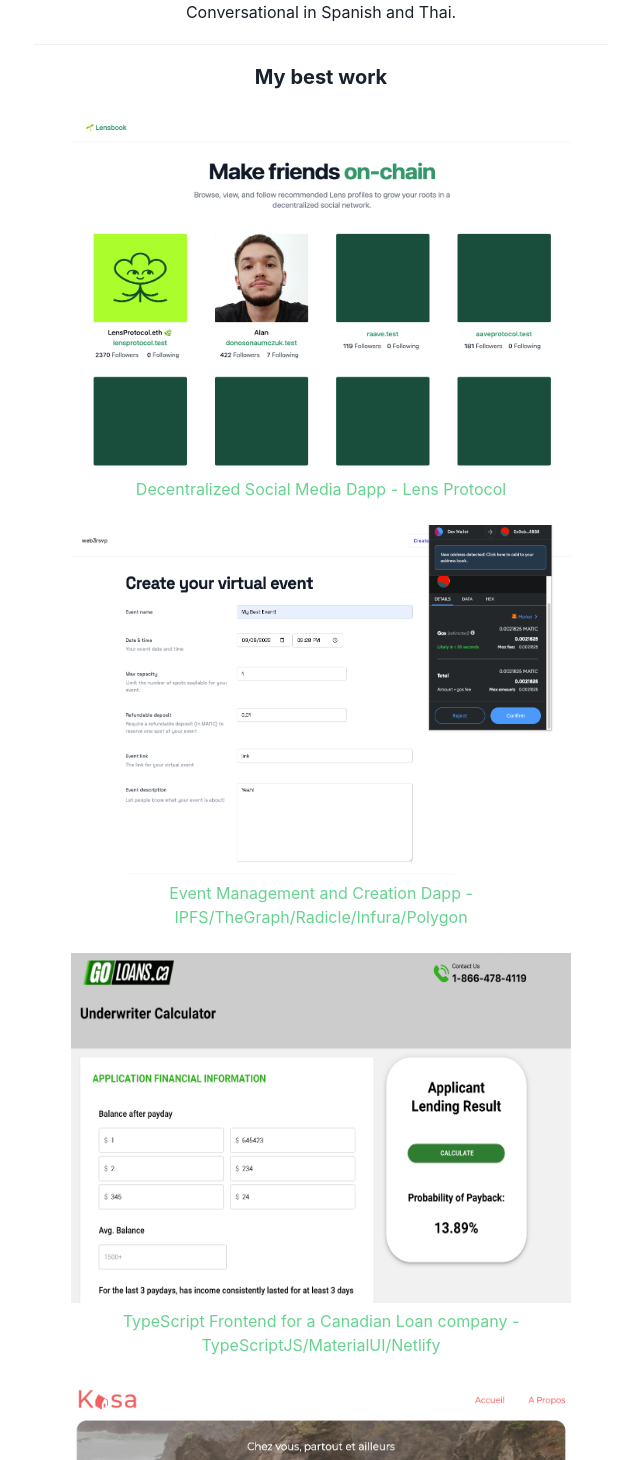
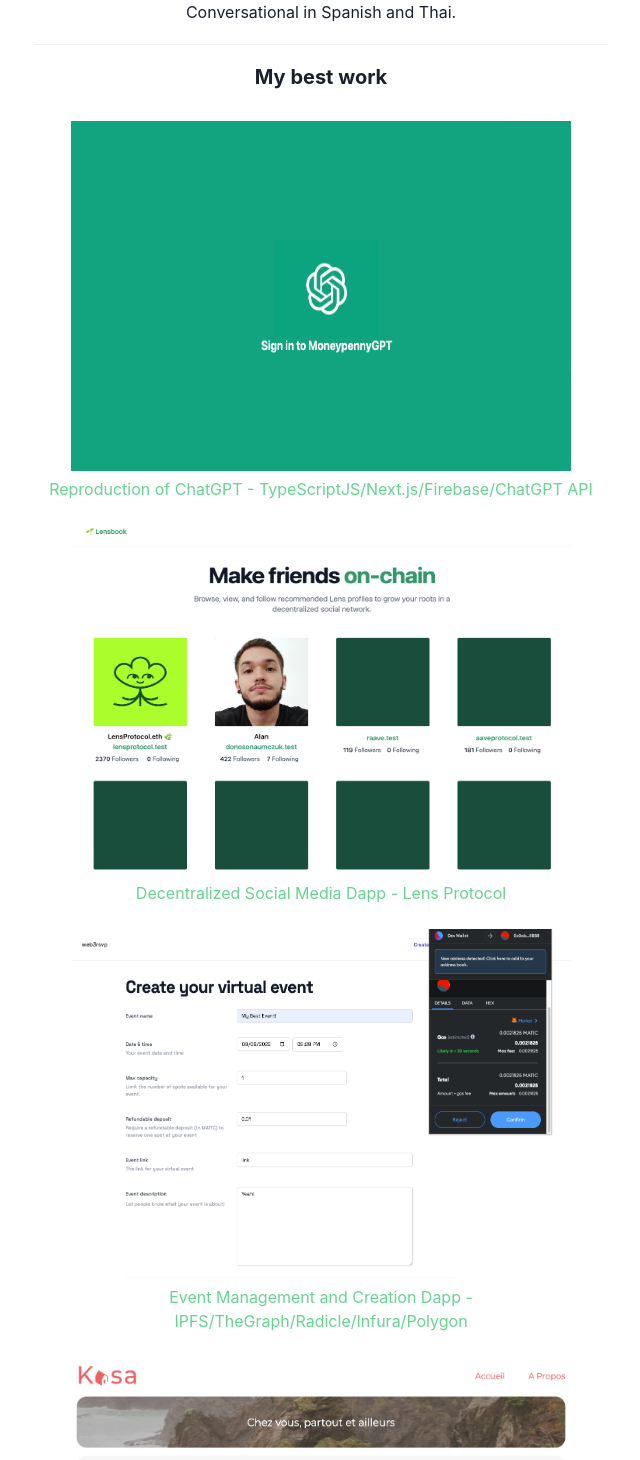
Before and after one commit to ToDestiny/anthonycolas.com, a Next.js app: page / in a window 1280 px wide. Shown: the part 550-2010 px from the top of the page, without its empty margins (319-959 px from the left). Built offline with nearby package versions, Linux system fonts and the light colour scheme; no server answers; what wagmi would draw is missing.

Commit message:
Work updated - ChatGPT clone OK

```diff
--- a/pages/index.tsx
+++ b/pages/index.tsx
@@ -32,7 +32,7 @@
 import lensWork from '../public/work/lens-screen.png';
 import w3wnWork from '../public/work/event-screen.png';
 import kasaWork from '../public/work/kasa-screen.png';
-import CALoanWork from '../public/work/caloan-screen.png';
+import moneyWork from '../public/work/moneygpt-screen.png';
 
 const importAll = (r: any) => r.keys().map(r);
 
@@ -196,6 +196,27 @@
             </Heading>
             <List>
               <br />
+
+              <ListItem>
+                <a
+                  href="https://moneypenny-gpt.vercel.app/"
+                  target="_blank"
+                  rel="noopener noreferrer"
+                >
+                  <Image
+                    src={moneyWork}
+                    alt="TypeScript Frontend app"
+                    width={500}
+                    height={350}
+                  />
+                </a>
+                <br />
+                <MyLink href="https://github.com/ToDestiny/MoneypennyGPT">
+                  Reproduction of ChatGPT -
+                  TypeScriptJS/Next.js/Firebase/ChatGPT API
+                </MyLink>
+              </ListItem>
+              <br />
               <ListItem>
                 <a
                   href="https://lens-api-starter-seven.vercel.app/"
@@ -232,26 +253,6 @@
                 <MyLink href="https://github.com/ToDestiny/web3RSVP-frontend-starter">
                   Event Management and Creation Dapp -
                   IPFS/TheGraph/Radicle/Infura/Polygon
-                </MyLink>
-              </ListItem>
-              <br />
-              <ListItem>
-                <a
-                  href="https://underwriter-calculator-v2.vercel.app/"
-                  target="_blank"
-                  rel="noopener noreferrer"
-                >
-                  <Image
-                    src={CALoanWork}
-                    alt="TypeScript Frontend app"
-                    width={500}
-                    height={350}
-                  />
-                </a>
-                <br />
-                <MyLink href="https://github.com/ToDestiny/underwriter-calculator-v2">
-                  TypeScript Frontend for a Canadian Loan company -
-                  TypeScriptJS/MaterialUI/Netlify
                 </MyLink>
               </ListItem>
               <br />
```
Also changed, not shown: public/work/moneygpt-screen.png (added).
